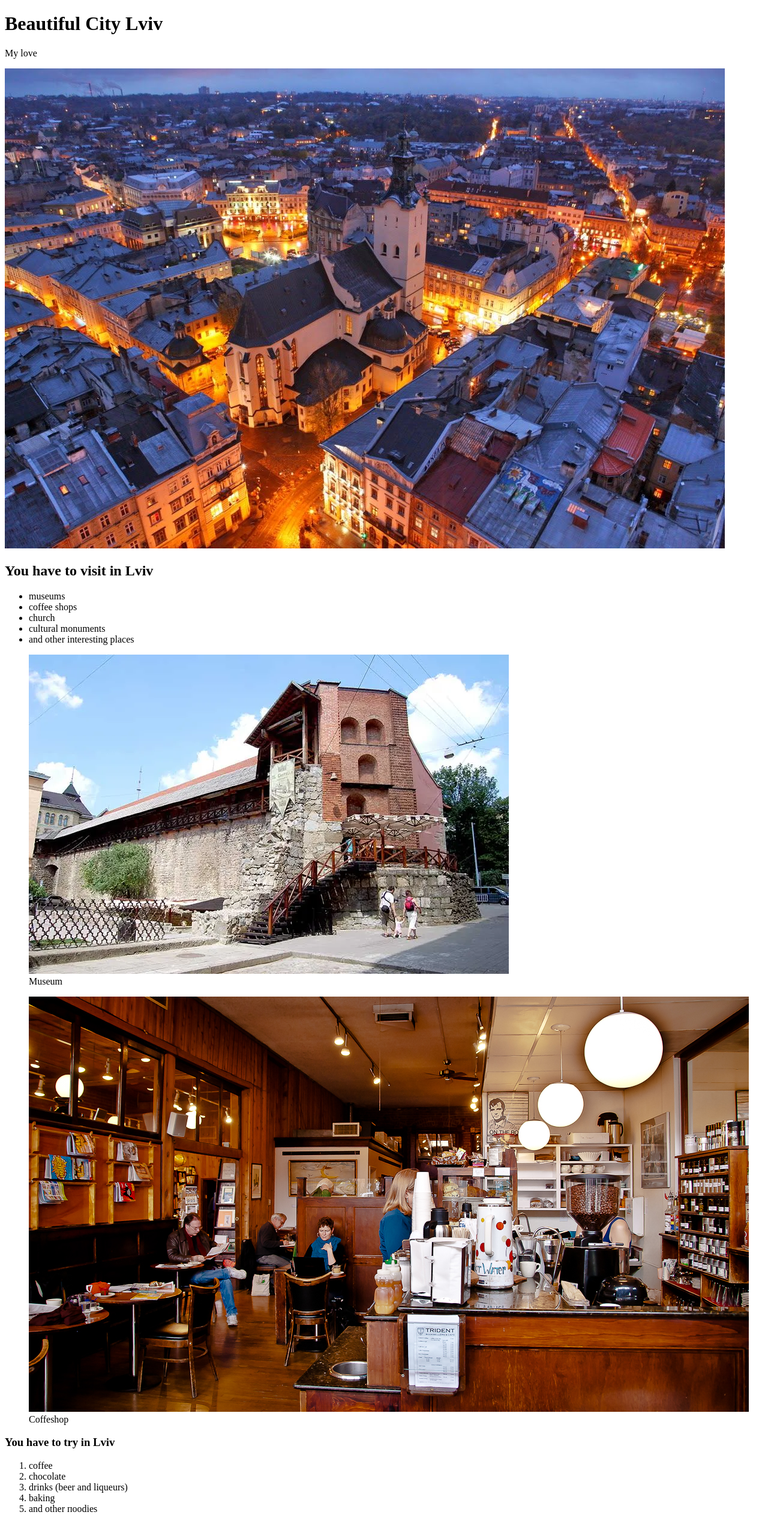
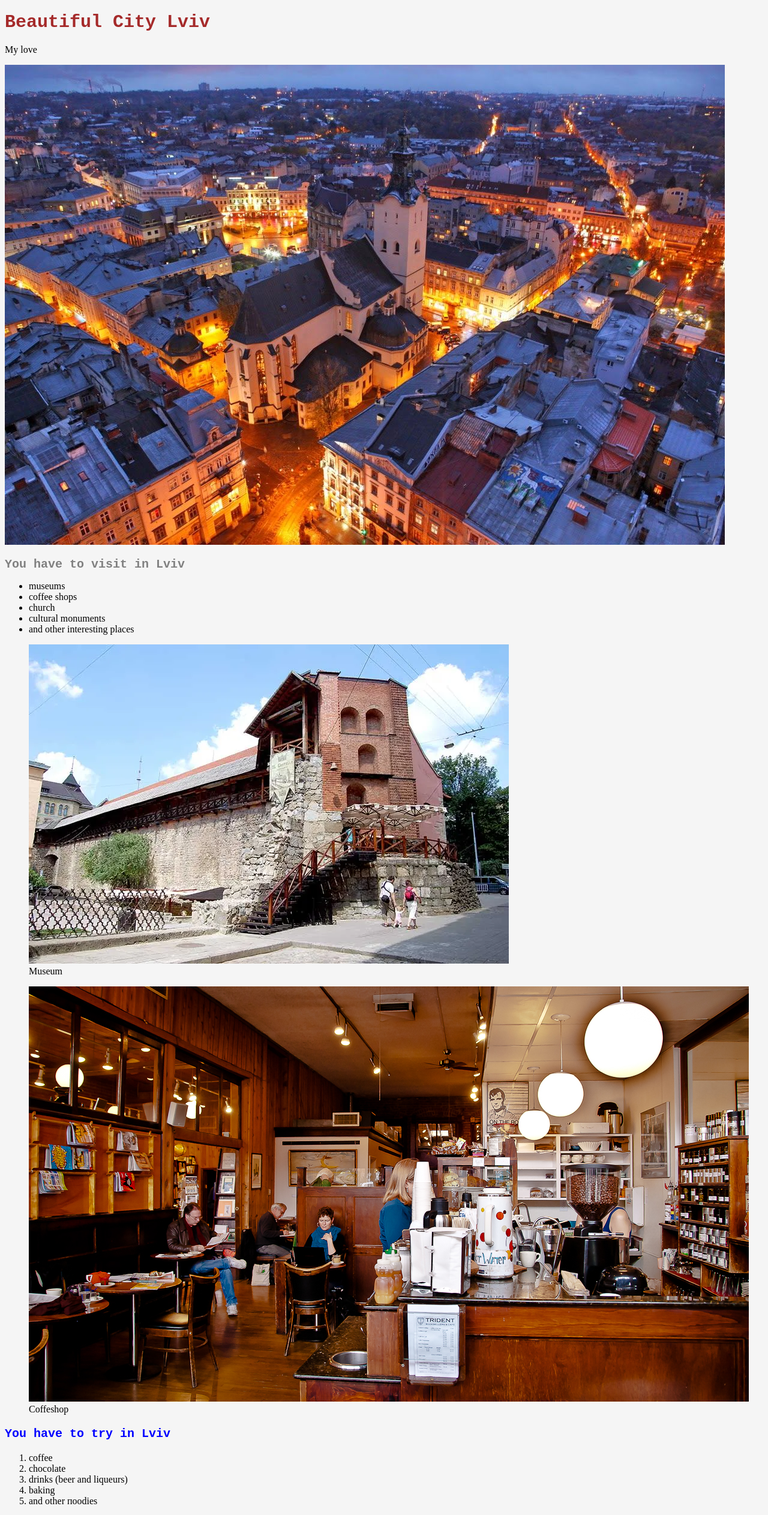
Before and after one commit to Ivanna-Martynyshyn/beautiful-city, a plain HTML site: page index.html in a window 1280 px wide. Shown: the top 2525 px of the page at 60% size. Drawn offline with Linux system fonts and the light colour scheme.

Commit message:
added style

```diff
--- a/index.html
+++ b/index.html
@@ -6,12 +6,44 @@
     <title>Historical capital of Galicia</title>
 </head>
 <body>
-    <h1>Beautiful City Lviv</h1>
-    <p>My love</p>
+   <style>
+    body {
+  background-color: whitesmoke;
+}
+    h1 {
+      color:brown;
+      font-size: 30px;
+      font-family: Lobster, monospace;
+    }
+    h2 {
+      color: gray;
+      font-size: 20px;
+      font-family: monospace, Lobster;
+    }
+    h3 {
+      color: blue;
+      font-size: 20px;
+      font-family: monospace, Lobster;
+    }
+    .larger-image {
+    width: 100px;
+    }
+    .thick-green-border {
+    border-color: black;
+    border-width: 10px;
+    border-style: solid;
+    border-radius: 10px;
+    }
+    .red-text {
+    color: red;
+    }
+   </style>
+  <h1 style="color: brown;">Beautiful City Lviv</h1>
+    <p style="grey-text">My love</p>
     <img src="img/Lviv.jpeg" alt="Lviv">
           <main>
           <section>
-        <h2>You have to visit in Lviv</h2>
+        <h2 style="color: gray;">You have to visit in Lviv</h2>
     <ul>
         <li>museums</li>
         <li>coffee shops</li>
@@ -30,7 +62,7 @@
                   </figure>
           </section>
         <section>
-          <h3>You have to try in Lviv</h3>
+          <h3 style="color: blue;">You have to try in Lviv</h3>
           <ol>
             <li>coffee</li>
             <li>chocolate</li>
```
